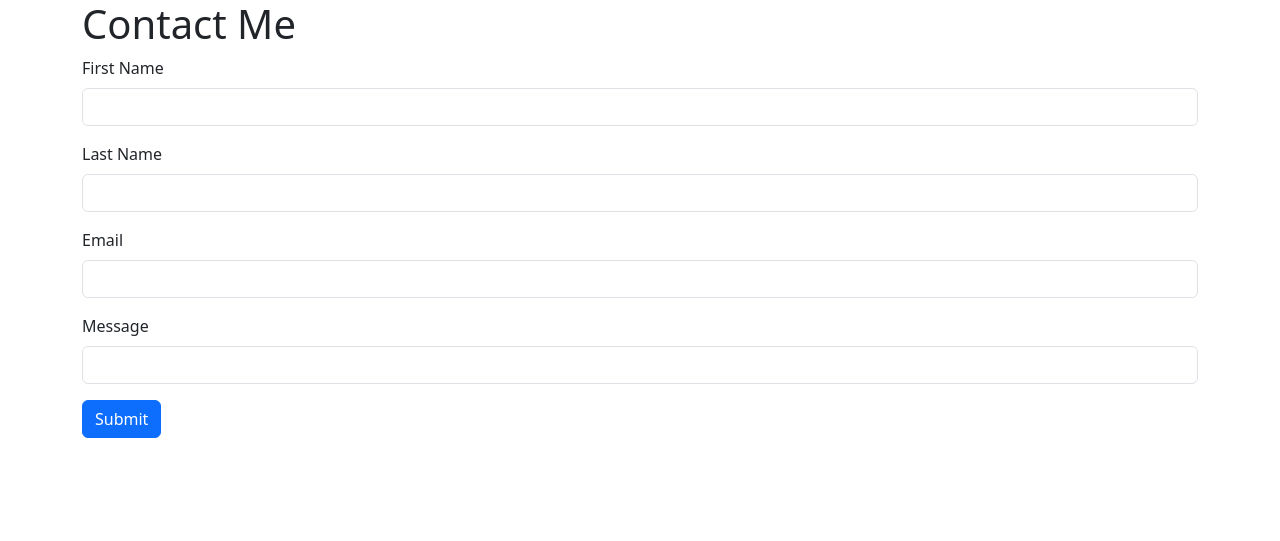
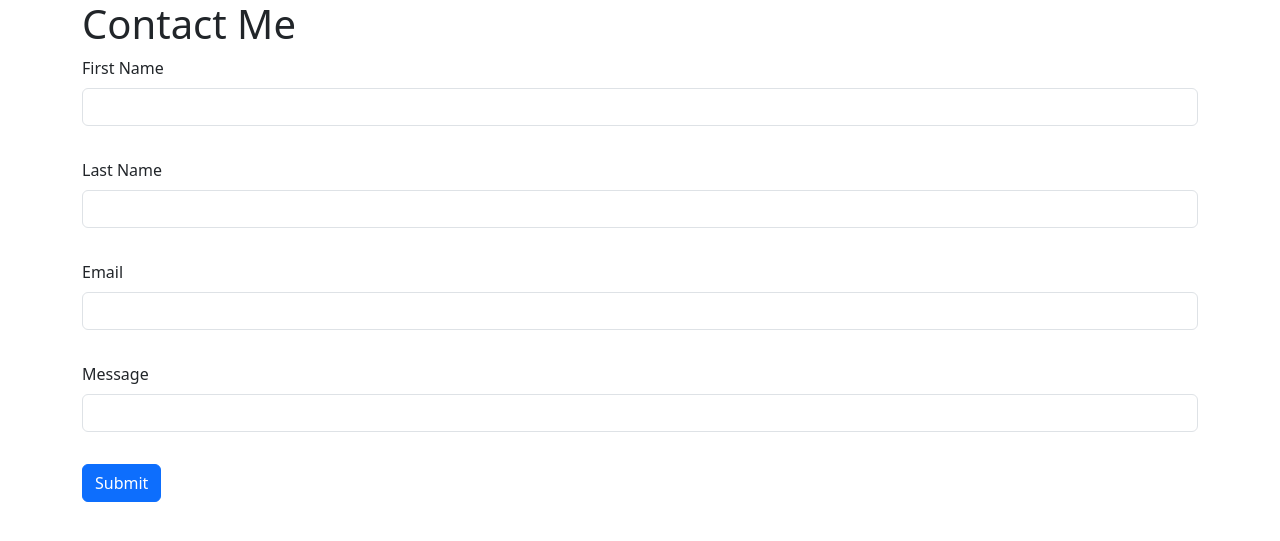
Before and after one commit to NanxinLuo/helloWorld2, a Flask app: page /contact in a window 1280 px wide. Shown: the top 541 px of the page. Run offline with Flask 3, Linux system fonts and the light colour scheme.

Commit message:
Troubleshooting for repetitive content in child template

```diff
--- a/templates/contact.html
+++ b/templates/contact.html
@@ -40,7 +40,7 @@
 {% else %}
 
     <!--Ask the user to fill in the contact me form -->
-<form action="{{ url_for('contact')}}" method="post">
+<form class="row g-3" action="{{ url_for('contact')}}" method="post">
   <div class="mb-3">
     <label for="first_name" class="form-label">First Name</label>
     <input type="text" class="form-control" id="first_name" name="first_name">
@@ -57,14 +57,11 @@
     <label for="message" class="form-label">Message</label>
     <input type="text" class="form-control" id="message" name="message">
   </div>
-  <div>
+
+  <div class="col-12">
      <button type="submit" class="btn btn-primary">Submit</button>
   </div>
 </form>
 {% endif %}
-</div>
 
 {% endblock %}
-
-</body>
-</html>
```
